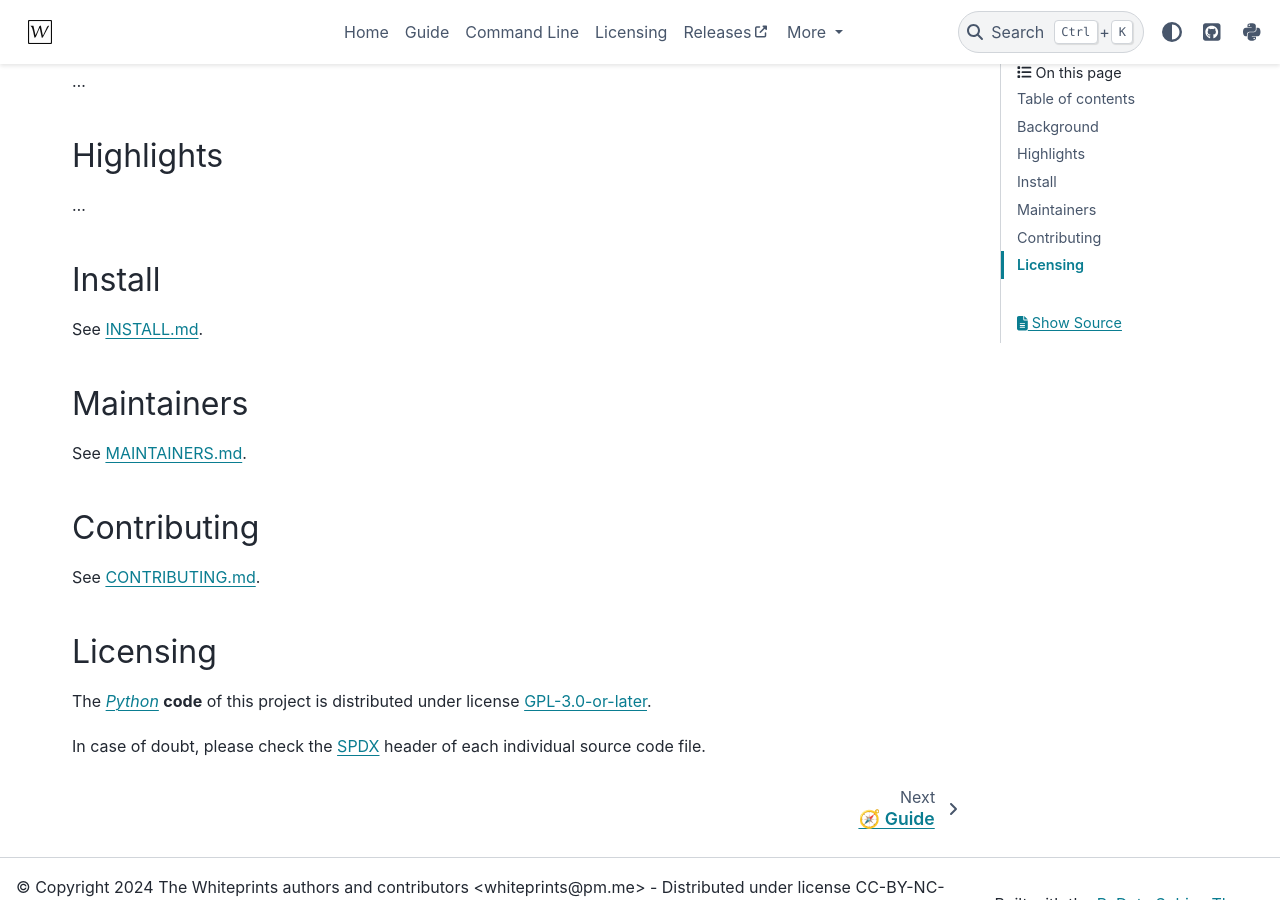
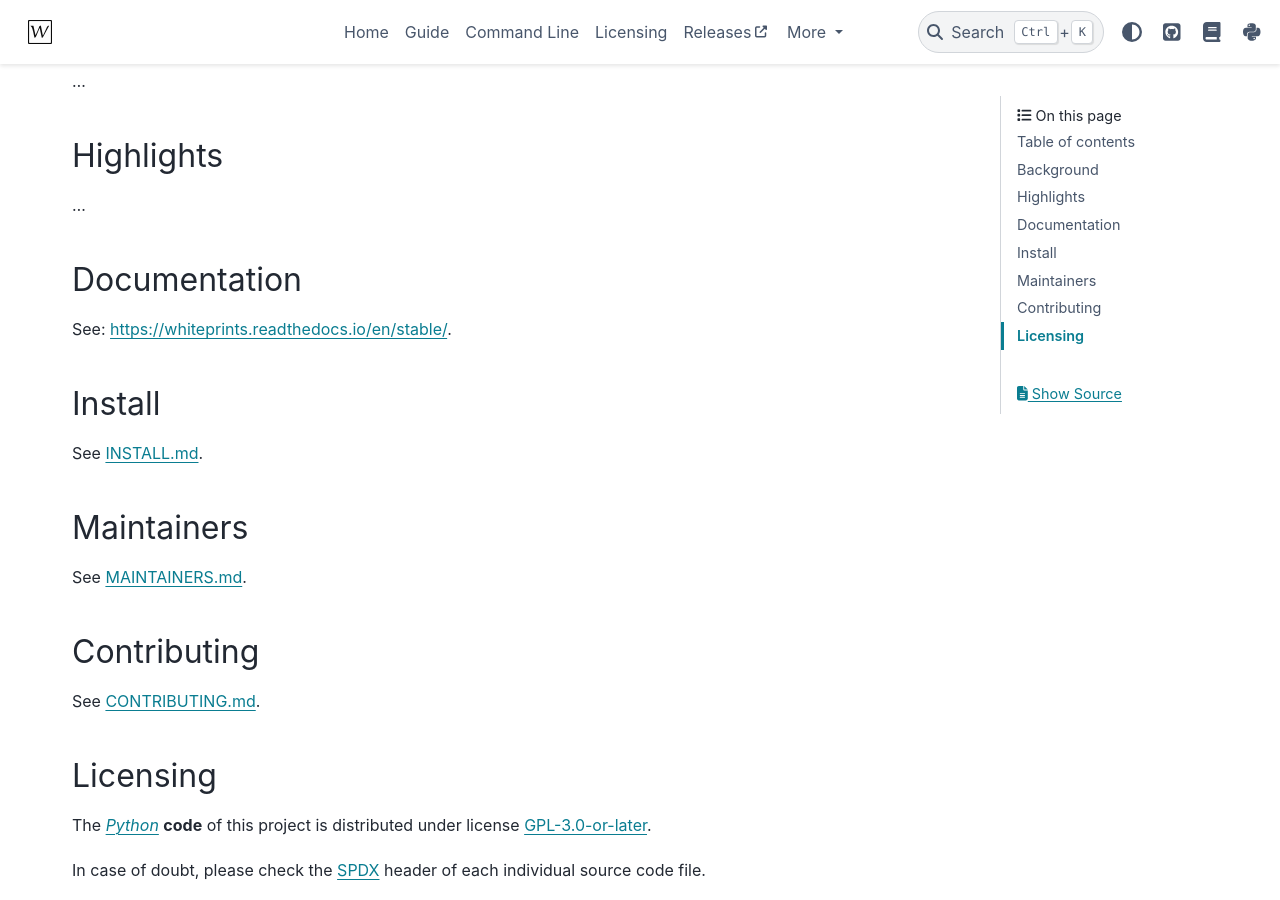
Before and after one commit to whiteprints/whiteprints, a Sphinx documentation site: the page built from docs/index.md, in a window 1280 px wide and 900 px high, scrolled down 786 px. Built offline with Sphinx 7.4.7 and the PyData theme 0.15.4, drawn with Linux system fonts in a browser that asks for light colours; pages that are not in the unit, such as notebooks, are missing from menus; comment, search, counter and statistics services are not loaded.

Commit message:
feat: ✨ add ReadTheDocs integration

```diff
--- a/README.md
+++ b/README.md
@@ -19,6 +19,7 @@
         <a href="https://spdx.org/licenses/GPL-3.0-or-later"><img alt="license badge" src="https://img.shields.io/badge/📝_License-GPL--3.0--or--later-4CAF50.svg"/></a>
         <a href="https://github.com/whiteprints/whiteprints/discussions"><img alt="GitHub Discussions" src="https://img.shields.io/github/discussions/whiteprints/whiteprints.svg?logo=GitHub"></a>
         <a href="https://spdx.dev/learn/areas-of-interest/licensing/"><img alt="SPDX Licensing" src="https://img.shields.io/badge/SPDX-licensing-0080FF.svg?logo=SPDX"/></a>
+        <a href='https://readthedocs.org/projects/whiteprints/'><img src='https://readthedocs.org/projects/whiteprints/badge/?version=latest' alt='Documentation Status' /></a>
         <a href="https://www.contributor-covenant.org/version/2/1/code_of_conduct/"><img alt="contributor covenant badge" src="https://img.shields.io/badge/Contributor_Covenant-2.1-4BAAAA.svg?logo=contributorcovenant"/></a>
         <a href="https://codecov.io/gh/whiteprints/whiteprints" ><img src="https://codecov.io/gh/whiteprints/whiteprints/graph/badge.svg?token=YrFGtQ5D5F"/></a>
     </p>
@@ -41,6 +42,10 @@
 
 ...
 
+## Documentation
+
+See: https://whiteprints.readthedocs.io/en/stable/.
+
 ## Install
 
 See [INSTALL.md](INSTALL.md).
--- a/docs/conf.py
+++ b/docs/conf.py
@@ -6,6 +6,7 @@
 
 # pylint: disable=invalid-name
 
+import os
 from importlib import metadata
 from pathlib import Path
 
@@ -54,6 +55,10 @@
 html_logo = "_static/logo.svg"
 html_static_path = ["_static"]
 html_extra_path = []
+html_baseurl = os.environ.get("READTHEDOCS_CANONICAL_URL", "/")
+html_js_files = [
+    "readthedocs.js",
+]
 html_theme = "pydata_sphinx_theme"
 html_theme_options = {
     "icon_links": [
@@ -61,6 +66,12 @@
             "name": "GitHub",
             "url": "https://github.com/whiteprints/whiteprints",
             "icon": "fa-brands fa-square-github",
+            "type": "fontawesome",
+        },
+        {
+            "name": "ReadTheDocs",
+            "url": "https://readthedocs.org/projects/whiteprints",
+            "icon": "fa-solid fa-book",
             "type": "fontawesome",
         },
         {
```
Also changed, not shown: docs/readthedocs.js (added, +11 -0 lines), .readthedocs.yml (added), 3 other files.
